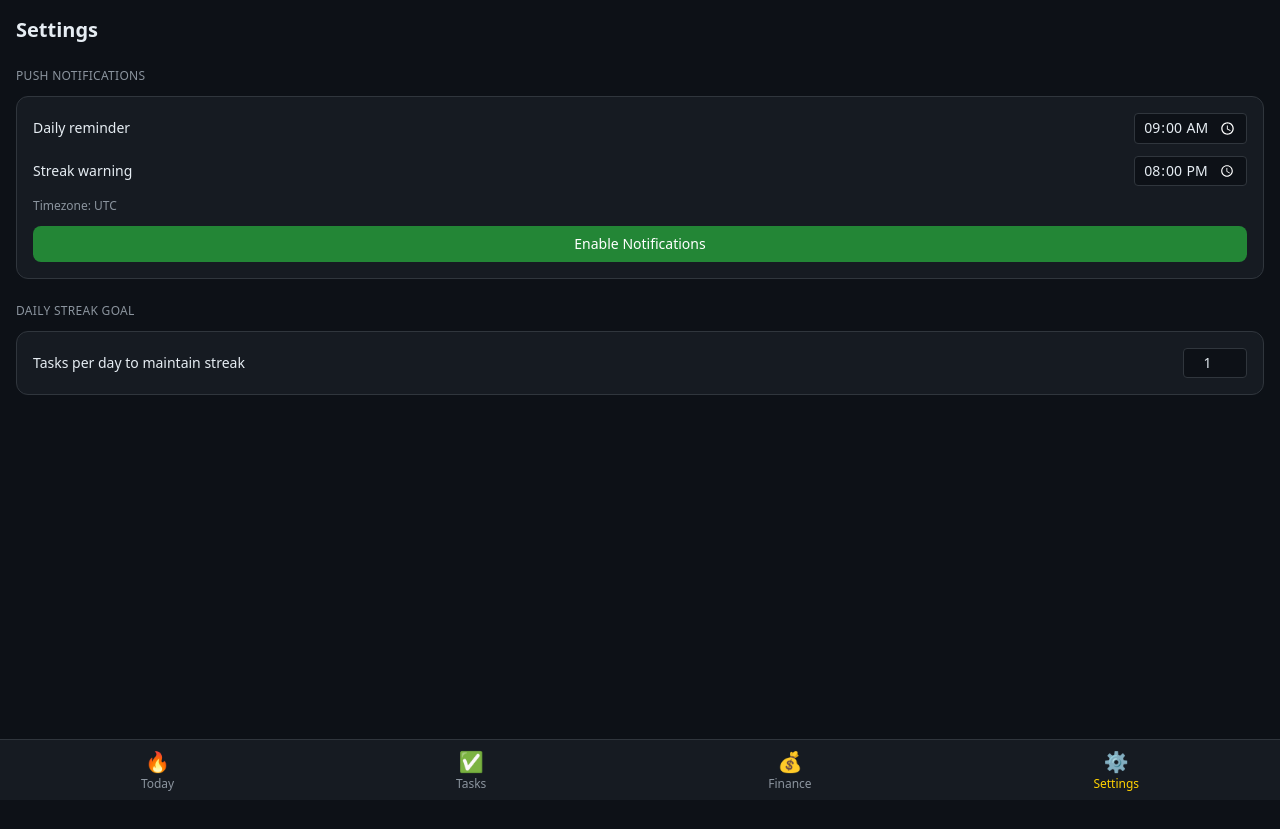
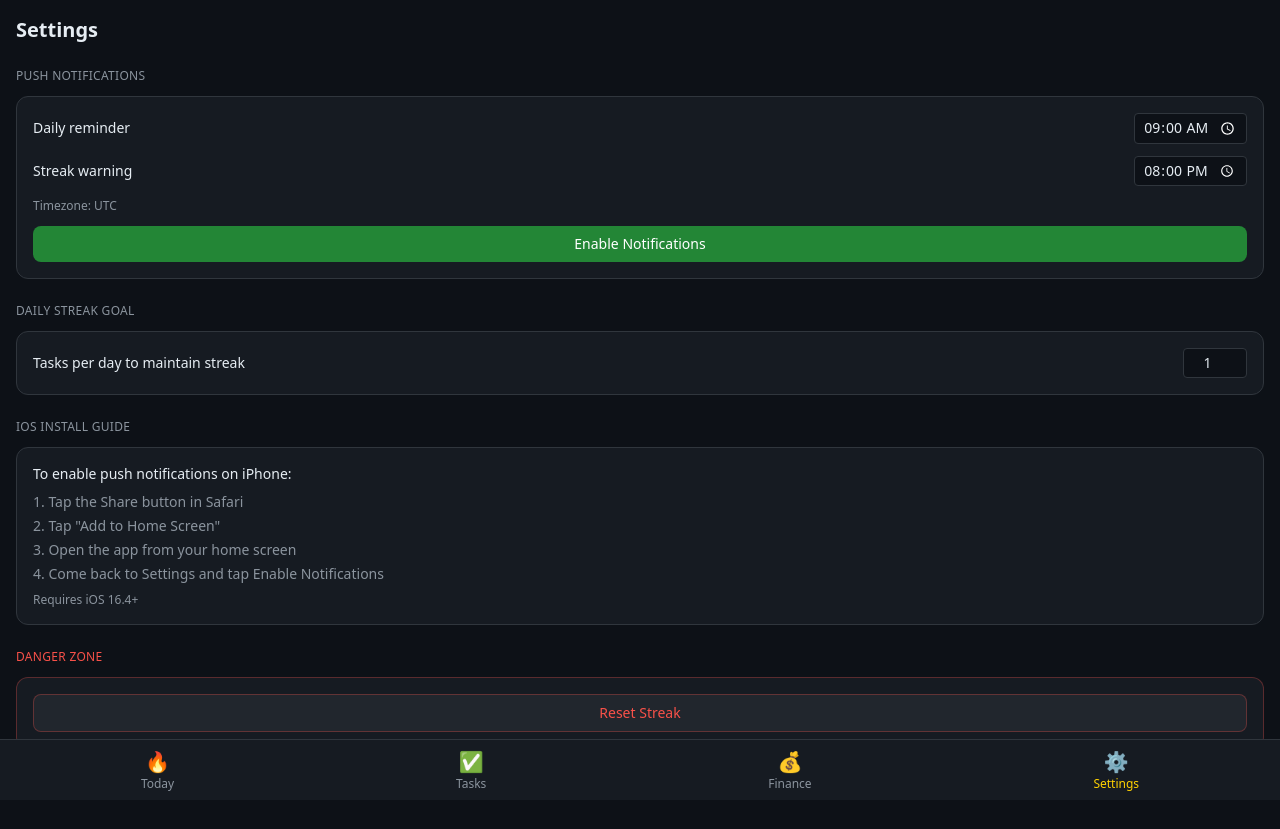
Before and after one commit to bayeh1/levl.up, a React (Vite) app in the folder packages/frontend/: page /settings in a window 1280 px wide. Before the commit the page ends 800 px from the top, so only its background shows below. Built offline with nearby package versions, Linux system fonts and the light colour scheme; no server answers.

Commit message:
fix: settings a11y, streak reset, iOS guide, push error handling

```diff
--- a/packages/frontend/src/features/notifications/usePushSubscription.ts
+++ b/packages/frontend/src/features/notifications/usePushSubscription.ts
@@ -16,6 +16,10 @@ export function usePushSubscription() {
   const [error, setError] = useState<string | null>(null)
 
   async function subscribe(timezone: string, dailyReminderTime: string, streakWarningTime: string) {
+    if (!VAPID_PUBLIC_KEY) {
+      setError('Push notifications not configured (missing VAPID key)')
+      return
+    }
     setLoading(true)
     setError(null)
     try {
@@ -25,17 +29,12 @@ export function usePushSubscription() {
         applicationServerKey: urlBase64ToUint8Array(VAPID_PUBLIC_KEY)
       })
       const json = sub.toJSON()
-      await fetch(`${BACKEND_URL}/push/subscribe`, {
+      const response = await fetch(`${BACKEND_URL}/push/subscribe`, {
         method: 'POST',
         headers: { 'Content-Type': 'application/json' },
-        body: JSON.stringify({
-          endpoint: json.endpoint,
-          keys: json.keys,
-          timezone,
-          dailyReminderTime,
-          streakWarningTime
-        })
+        body: JSON.stringify({ endpoint: json.endpoint, keys: json.keys, timezone, dailyReminderTime, streakWarningTime })
       })
+      if (!response.ok) throw new Error(`Server error: ${response.status}`)
       setSubscribed(true)
     } catch (e) {
       setError(e instanceof Error ? e.message : 'Failed to subscribe to notifications')
@@ -46,18 +45,21 @@ export function usePushSubscription() {
 
   async function unsubscribe() {
     setLoading(true)
+    setError(null)
     try {
       const reg = await navigator.serviceWorker.ready
       const sub = await reg.pushManager.getSubscription()
       if (sub) {
+        await sub.unsubscribe()
         await fetch(`${BACKEND_URL}/push/unsubscribe`, {
           method: 'DELETE',
           headers: { 'Content-Type': 'application/json' },
           body: JSON.stringify({ endpoint: sub.endpoint })
         })
-        await sub.unsubscribe()
       }
       setSubscribed(false)
+    } catch (e) {
+      setError(e instanceof Error ? e.message : 'Failed to disable notifications')
     } finally {
       setLoading(false)
     }
--- a/packages/frontend/src/features/settings/SettingsTab.tsx
+++ b/packages/frontend/src/features/settings/SettingsTab.tsx
@@ -1,10 +1,12 @@
 import { useState } from 'react'
 import { usePushSubscription } from '../notifications/usePushSubscription'
+import { resetStreak } from '../../store/streaks'
 
 export function SettingsTab() {
   const [reminderTime, setReminderTime] = useState('09:00')
   const [warningTime, setWarningTime] = useState('20:00')
-  const [dailyQuota, setDailyQuota] = useState('1')
+  const [dailyQuota, setDailyQuota] = useState(() => localStorage.getItem('dailyQuota') ?? '1')
+  const [confirmReset, setConfirmReset] = useState(false)
   const { subscribed, loading, error, subscribe, unsubscribe } = usePushSubscription()
   const timezone = Intl.DateTimeFormat().resolvedOptions().timeZone
 
@@ -36,7 +38,7 @@ export function SettingsTab() {
             />
           </div>
           <div className="text-xs text-[#8b949e]">Timezone: {timezone}</div>
-          {error && <p className="text-xs text-[#f85149]">{error}</p>}
+          {error && <p role="alert" className="text-xs text-[#f85149]">{error}</p>}
           {subscribed ? (
             <button
               onClick={unsubscribe}
@@ -67,9 +69,55 @@ export function SettingsTab() {
             min="1"
             max="20"
             value={dailyQuota}
-            onChange={(e) => setDailyQuota(e.target.value)}
+            onChange={(e) => { setDailyQuota(e.target.value); localStorage.setItem('dailyQuota', e.target.value) }}
             className="w-16 bg-[#0d1117] border border-[#30363d] rounded px-2 py-1 text-sm text-[#e6edf3] text-center"
           />
+        </div>
+      </section>
+
+      <section className="space-y-3">
+        <h2 className="text-xs uppercase tracking-wide text-[#8b949e]">iOS Install Guide</h2>
+        <div className="bg-[#161b22] rounded-xl p-4 border border-[#30363d] space-y-2">
+          <p className="text-sm font-medium">To enable push notifications on iPhone:</p>
+          <ol className="text-sm text-[#8b949e] space-y-1 list-decimal list-inside">
+            <li>Tap the Share button in Safari</li>
+            <li>Tap "Add to Home Screen"</li>
+            <li>Open the app from your home screen</li>
+            <li>Come back to Settings and tap Enable Notifications</li>
+          </ol>
+          <p className="text-xs text-[#8b949e]">Requires iOS 16.4+</p>
+        </div>
+      </section>
+
+      <section className="space-y-3">
+        <h2 className="text-xs uppercase tracking-wide text-[#f85149]">Danger Zone</h2>
+        <div className="bg-[#161b22] rounded-xl p-4 border border-[#f85149]/30 space-y-3">
+          {!confirmReset ? (
+            <button
+              onClick={() => setConfirmReset(true)}
+              className="w-full bg-[#21262d] text-[#f85149] py-2 rounded-lg text-sm border border-[#f85149]/30"
+            >
+              Reset Streak
+            </button>
+          ) : (
+            <div className="space-y-2">
+              <p className="text-sm text-[#f85149]">Are you sure? This will break your current streak.</p>
+              <div className="flex gap-2">
+                <button
+                  onClick={async () => { await resetStreak(); setConfirmReset(false) }}
+                  className="flex-1 bg-[#f85149] text-white py-2 rounded-lg text-sm font-medium"
+                >
+                  Yes, Reset
+                </button>
+                <button
+                  onClick={() => setConfirmReset(false)}
+                  className="flex-1 bg-[#21262d] text-[#8b949e] py-2 rounded-lg text-sm"
+                >
+                  Cancel
+                </button>
+              </div>
+            </div>
+          )}
         </div>
       </section>
     </div>
--- a/packages/frontend/src/store/streaks.ts
+++ b/packages/frontend/src/store/streaks.ts
@@ -38,6 +38,18 @@ export async function getAllStreaks(): Promise<Streak[]> {
   return db.getAll('streaks')
 }
 
+export async function resetStreak(): Promise<void> {
+  const db = await getDB()
+  const key = todayKey()
+  const existing = await db.get('streaks', key)
+  await db.put('streaks', {
+    date: key,
+    completedCount: existing?.completedCount ?? 0,
+    totalCount: existing?.totalCount ?? 1,
+    broken: true
+  })
+}
+
 export async function getConsecutiveStreak(): Promise<number> {
   const streaks = await getAllStreaks()
   const sorted = streaks.sort((a, b) => b.date.localeCompare(a.date))
```
